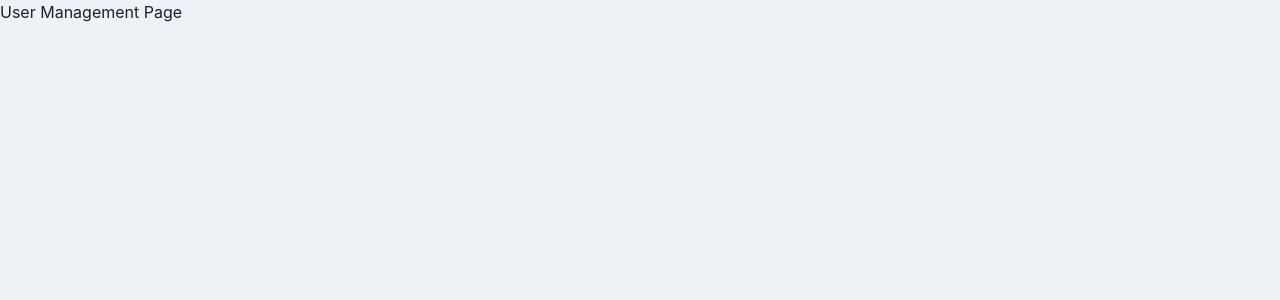
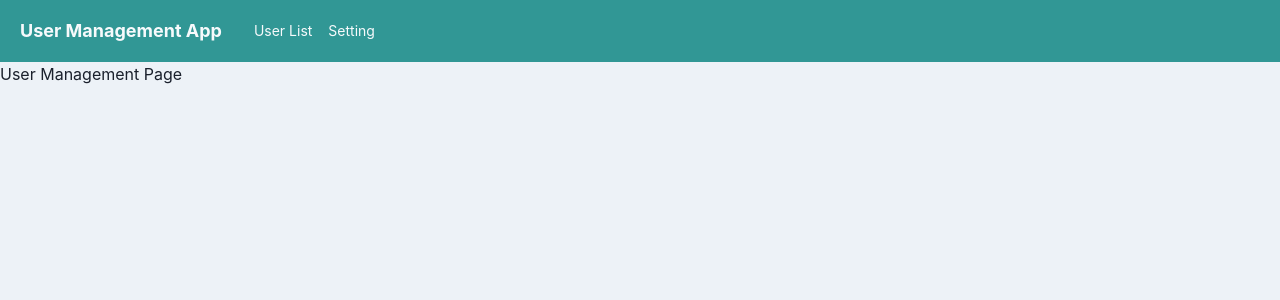
Before and after one commit to Keisei-Akiya/react-stepup, a React (Create React App) app in the folder chakra-ui-app/: page /home/user_management in a window 1280 px wide. Shown: the top 300 px of the page. Built offline with nearby package versions, Linux system fonts and the light colour scheme.

Commit message:
I made Header.

```diff
--- a/chakra-ui-app/package.json
+++ b/chakra-ui-app/package.json
@@ -3,6 +3,7 @@
   "version": "0.1.0",
   "private": true,
   "dependencies": {
+    "@chakra-ui/icons": "^2.1.1",
     "@chakra-ui/react": "^2.8.2",
     "@emotion/react": "^11.13.3",
     "@emotion/styled": "^11.13.0",
--- /dev/null
+++ b/chakra-ui-app/src/components/organisms/layout/Header.tsx
@@ -0,0 +1,67 @@
+import { HamburgerIcon } from "@chakra-ui/icons";
+import {
+  Box,
+  Button,
+  Drawer,
+  DrawerBody,
+  DrawerContent,
+  DrawerOverlay,
+  Flex,
+  Heading,
+  IconButton,
+  Link,
+  useDisclosure,
+} from "@chakra-ui/react";
+import { memo } from "react";
+
+export const Header = memo(() => {
+  const { isOpen, onOpen, onClose } = useDisclosure();
+  return (
+    <>
+      <Flex
+        as="nav"
+        bg="teal.500"
+        color="gray.50"
+        align="center"
+        justify="space-between"
+        padding={{ base: 3, md: 5 }}
+      >
+        <Flex align="center" as="a" mr={8} _hover={{ cursor: "pointer" }}>
+          <Heading as="h1" fontSize={{ base: "md", md: "lg" }}>
+            User Management App
+          </Heading>
+        </Flex>
+        <Flex
+          align="center"
+          fontSize="sm"
+          flexGrow={2}
+          display={{ base: "none", md: "flex" }}
+        >
+          <Box pr={4}>
+            <Link>User List</Link>
+          </Box>
+          <Link>Setting</Link>
+        </Flex>
+        <IconButton
+          aria-label="menu"
+          icon={<HamburgerIcon />}
+          size="sm"
+          variant="unstyled"
+          display={{ base: "block", md: "none" }}
+          onClick={onOpen}
+        />
+      </Flex>
+      <Drawer placement="left" size="xs" onClose={onClose} isOpen={isOpen}>
+        <DrawerOverlay>
+          <DrawerContent>
+            <DrawerBody p={0} bg="gray.100">
+              <Button w="100%">TOP</Button>
+              <Button w="100%">User List</Button>
+              <Button w="100%">Setting</Button>
+            </DrawerBody>
+          </DrawerContent>
+        </DrawerOverlay>
+      </Drawer>
+    </>
+  );
+});
--- /dev/null
+++ b/chakra-ui-app/src/components/templates/HeaderLayout.tsx
@@ -0,0 +1,17 @@
+import { memo, ReactNode } from "react";
+
+import { Header } from "../organisms/layout/Header";
+
+type Props = {
+  children: ReactNode;
+};
+
+export const HeaderLayout = memo((props: Props) => {
+  const { children } = props;
+  return (
+    <>
+      <Header />
+      {children}
+    </>
+  );
+});
--- /dev/null
+++ b/chakra-ui-app/src/components/templates/HeaderLayoutWrapper.tsx
@@ -0,0 +1,11 @@
+import { memo } from "react";
+import { Outlet } from "react-router-dom";
+
+import { HeaderLayout } from "./HeaderLayout";
+
+// HeaderLayoutを適用するためのラッパーコンポーネント
+export const HeaderLayoutWrapper = memo(() => (
+  <HeaderLayout>
+    <Outlet />
+  </HeaderLayout>
+));
--- a/chakra-ui-app/src/router/Router.tsx
+++ b/chakra-ui-app/src/router/Router.tsx
@@ -1,18 +1,22 @@
 import { memo } from "react";
 import { Route, Routes } from "react-router-dom";
+
 import { Login } from "../components/pages/Login";
 import { Home } from "../components/pages/Home";
 import { UserManagement } from "../components/pages/UserManagement";
 import { Setting } from "../components/pages/Setting";
 import { Page404 } from "../components/pages/Page404";
+import { HeaderLayoutWrapper } from "../components/templates/HeaderLayoutWrapper";
 
 export const Router = memo(() => {
   return (
     <Routes>
       <Route path="/" element={<Login />} />
-      <Route path="/home" element={<Home />} />
-      <Route path="/home/user_management" element={<UserManagement />} />
-      <Route path="/home/setting" element={<Setting />} />
+      <Route path="/home" element={<HeaderLayoutWrapper />}>
+        <Route index element={<Home />} />
+        <Route path="user_management" element={<UserManagement />} />
+        <Route path="setting" element={<Setting />} />
+      </Route>
       <Route path="*" element={<Page404 />} />
     </Routes>
   );
```
Also changed, not shown: 1 other file (tests, documents, lock files or other folders).
